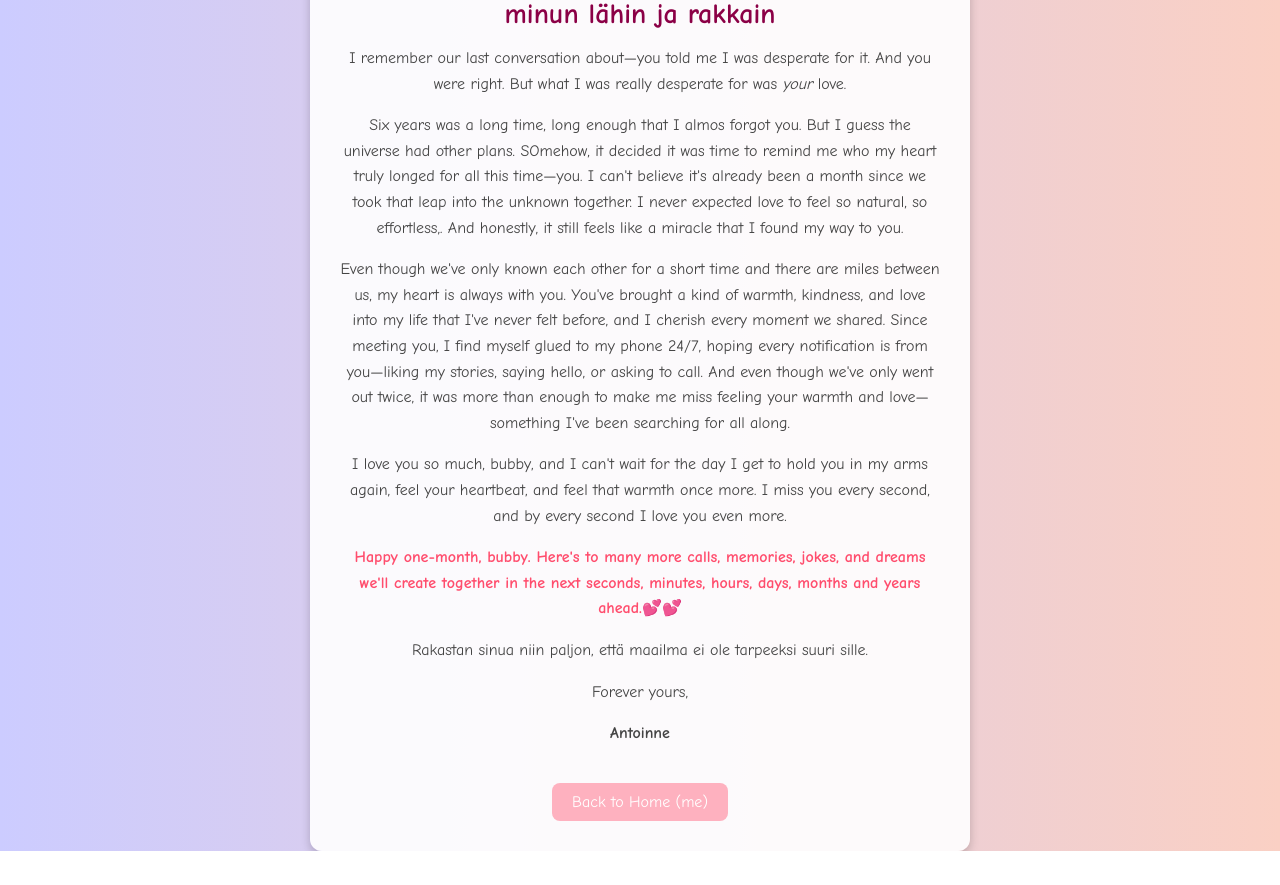
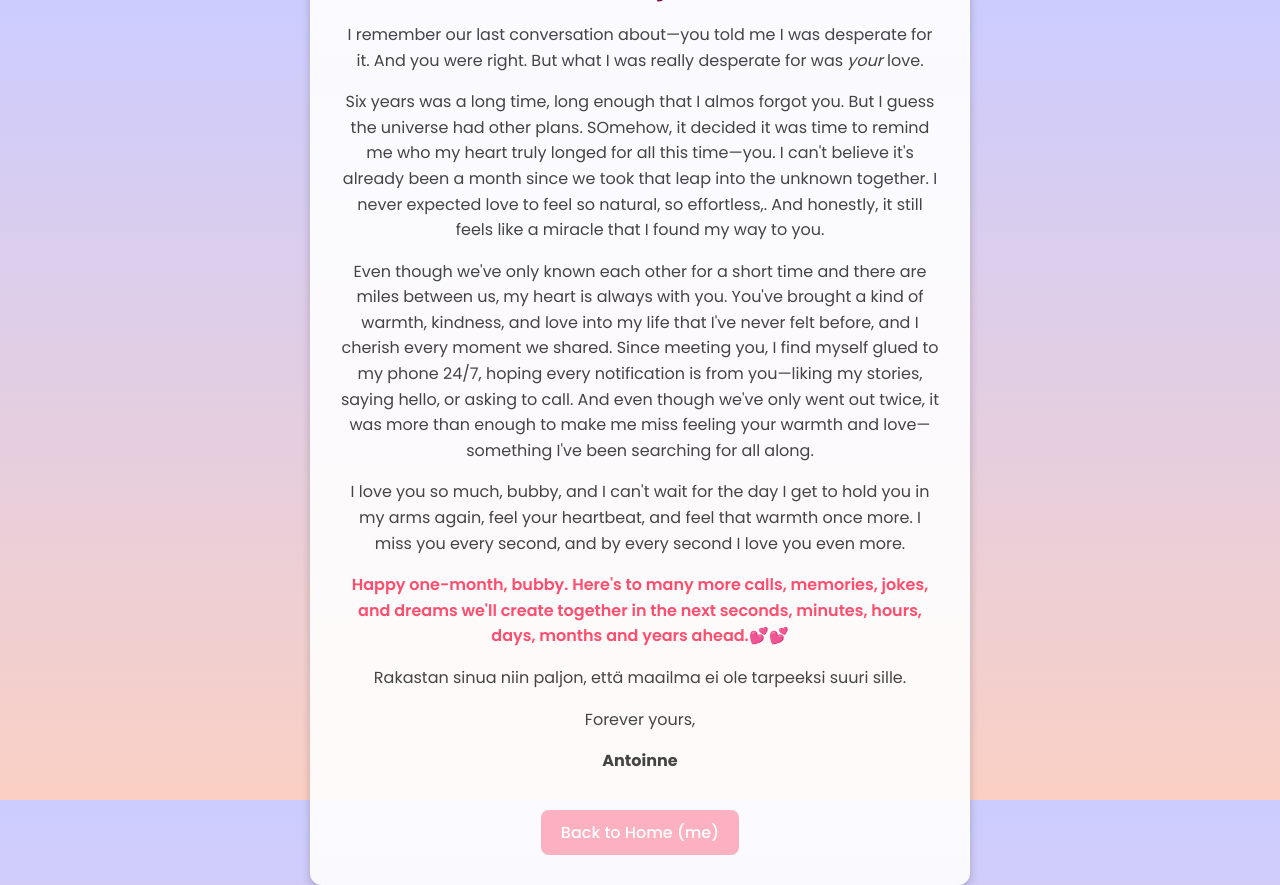
Before and after one commit to Othandi/vuosip-iv-, a plain HTML site: page love-letter.html in a window 1280 px wide. Before the commit the page ends 851 px from the top, so only its background shows below. Drawn offline with Linux system fonts and the light colour scheme.

Commit message:
Update love_letter_styles.css

```diff
--- a/love_letter_styles.css
+++ b/love_letter_styles.css
@@ -1,6 +1,8 @@
+@import url('https://fonts.googleapis.com/css2?family=Poppins:wght@300;400;500;600;700&display=swap');
+
 body {
-    font-family: 'Comic Sans MS', cursive, sans-serif;
-    background: linear-gradient(to right, #ccccff, #fad0c4);
+    font-family: 'Poppins', sans-serif;
+    background: linear-gradient(to bottom, #ccccff, #fad0c4);
     display: flex;
     justify-content: center;
     align-items: center;
```
